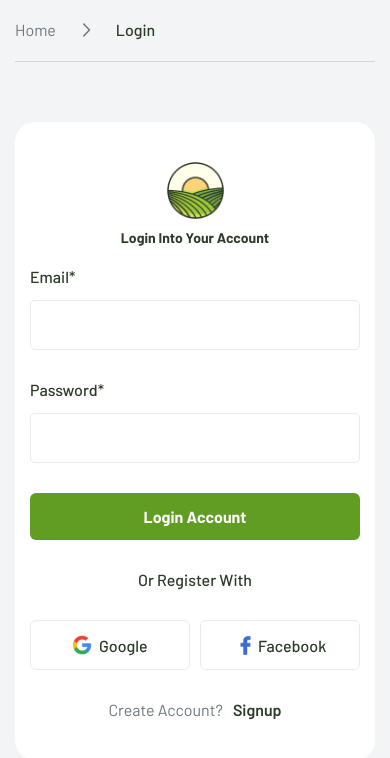
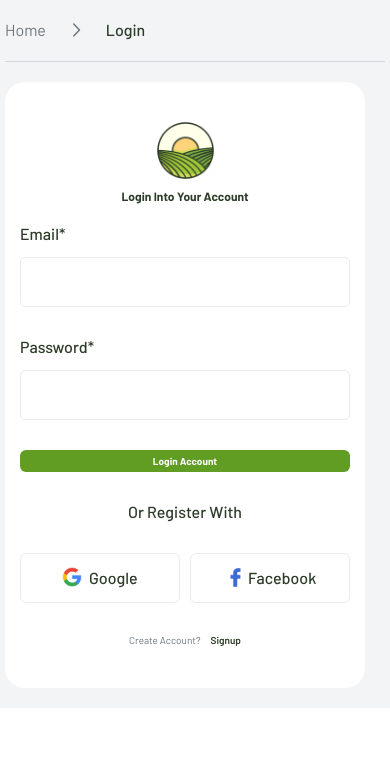
Before and after one commit to bashairfan0911/E-commerce-Prod, a React (Vite) app in the folder frontend/: page /login in a window 390 px wide. Shown: the top 758 px of the page. Built offline with nearby package versions, Linux system fonts and the light colour scheme; no server answers.

Commit message:
Adjust font sizes for mobile responsiveness

```diff
--- a/frontend/public/css/mobile.css
+++ b/frontend/public/css/mobile.css
@@ -1,4 +1,31 @@
 /* Mobile Styles - Optimized for small screens */
+
+/* Base Mobile Adjustments */
+@media only screen and (max-width: 991px) {
+  * {
+    max-width: 100%;
+  }
+
+  img {
+    max-width: 100%;
+    height: auto;
+  }
+
+  .container {
+    padding-left: 15px;
+    padding-right: 15px;
+  }
+
+  .row {
+    margin-left: -10px;
+    margin-right: -10px;
+  }
+
+  [class*="col-"] {
+    padding-left: 10px;
+    padding-right: 10px;
+  }
+}
 
 /* Tablet Styles (768px - 991px) */
 @media only screen and (min-width: 768px) and (max-width: 991px) {
@@ -52,89 +79,260 @@
 
   h1,
   .h1 {
-    font-size: 22px;
+    font-size: 18px !important;
     line-height: 1.3;
   }
 
   h2,
   .h2 {
-    font-size: 18px;
+    font-size: 15px !important;
     line-height: 1.3;
   }
 
   h3,
   .h3 {
-    font-size: 16px;
+    font-size: 14px !important;
     line-height: 1.3;
   }
 
   h4,
   .h4 {
-    font-size: 14px;
+    font-size: 13px !important;
   }
 
   h5,
   .h5 {
-    font-size: 13px;
+    font-size: 12px !important;
+  }
+
+  h6,
+  .h6 {
+    font-size: 11px !important;
   }
 
   p {
-    margin: 0 0 15px;
-    font-size: 13px;
-    line-height: 20px;
+    margin: 0 0 12px;
+    font-size: 12px !important;
+    line-height: 18px;
   }
 
   .rts-section-gap {
-    padding: 60px 0;
+    padding: 40px 0;
   }
 
   .rts-section-gapBottom {
-    padding-bottom: 60px;
+    padding-bottom: 40px;
   }
 
   .rts-section-gapTop {
-    padding-top: 60px;
+    padding-top: 40px;
+  }
+
+  /* Container and Layout */
+  .container {
+    max-width: 100%;
+    padding-left: 10px;
+    padding-right: 10px;
+  }
+
+  /* Images */
+  img {
+    max-width: 100%;
+    height: auto;
+  }
+
+  /* Buttons */
+  .btn,
+  button {
+    font-size: 12px !important;
+    padding: 8px 15px !important;
+  }
+
+  /* Forms */
+  input,
+  textarea,
+  select {
+    font-size: 12px !important;
+    padding: 8px !important;
+  }
+
+  /* Tables */
+  table {
+    font-size: 11px !important;
+  }
+
+  /* Navigation */
+  .nav,
+  .navbar {
+    font-size: 12px !important;
+  }
+
+  /* Cards and Boxes */
+  .card,
+  .box {
+    padding: 10px !important;
+    margin-bottom: 15px !important;
+  }
+
+  /* Grid columns - stack on mobile */
+  [class*="col-"] {
+    width: 100% !important;
+    flex: 0 0 100% !important;
+    max-width: 100% !important;
+  }
+
+  /* Reduce margins and paddings */
+  .mt-5,
+  .my-5 {
+    margin-top: 20px !important;
+  }
+
+  .mb-5,
+  .my-5 {
+    margin-bottom: 20px !important;
+  }
+
+  .pt-5,
+  .py-5 {
+    padding-top: 20px !important;
+  }
+
+  .pb-5,
+  .py-5 {
+    padding-bottom: 20px !important;
+  }
+
+  /* Header adjustments */
+  header {
+    padding: 10px 0 !important;
+  }
+
+  /* Footer adjustments */
+  footer {
+    padding: 20px 0 !important;
+    font-size: 11px !important;
+  }
+
+  /* Hide overflow */
+  body {
+    overflow-x: hidden !important;
+  }
+
+  /* Flex adjustments */
+  .d-flex {
+    flex-wrap: wrap !important;
   }
 }
 
 /* Small Mobile (max-width: 575px) */
 @media only screen and (max-width: 575px) {
+
   h1,
   .h1 {
-    font-size: 20px;
-    line-height: 26px;
+    font-size: 16px !important;
+    line-height: 22px;
   }
 
   h2,
   .h2 {
-    font-size: 17px;
+    font-size: 14px !important;
     line-height: 1.3;
   }
 
   h3,
   .h3 {
-    font-size: 15px;
+    font-size: 13px !important;
     line-height: 1.3;
+  }
+
+  p {
+    font-size: 11px !important;
+    line-height: 16px;
+  }
+
+  /* Smaller buttons and inputs */
+  .btn,
+  button {
+    font-size: 11px !important;
+    padding: 6px 12px !important;
+  }
+
+  input,
+  textarea,
+  select {
+    font-size: 11px !important;
+    padding: 6px !important;
   }
 }
 
 /* Extra Small Mobile (max-width: 479px) */
 @media only screen and (max-width: 479px) {
+
   h1,
   .h1 {
-    font-size: 18px;
+    font-size: 14px !important;
     line-height: 1.3;
   }
 
   h2,
   .h2 {
-    font-size: 16px;
+    font-size: 13px !important;
     line-height: 1.3;
   }
 
   h3,
   .h3 {
-    font-size: 14px;
+    font-size: 12px !important;
     line-height: 1.3;
   }
+
+  h4,
+  .h4 {
+    font-size: 11px !important;
+  }
+
+  p {
+    font-size: 10px !important;
+    line-height: 15px;
+    margin: 0 0 10px;
+  }
+
+  /* Extra small buttons and inputs */
+  .btn,
+  button {
+    font-size: 10px !important;
+    padding: 5px 10px !important;
+  }
+
+  input,
+  textarea,
+  select {
+    font-size: 10px !important;
+    padding: 5px !important;
+  }
+
+  /* Reduce all spacing */
+  .container {
+    padding-left: 5px;
+    padding-right: 5px;
+  }
+
+  .card,
+  .box {
+    padding: 8px !important;
+    margin-bottom: 10px !important;
+  }
+
+  /* Smaller section gaps */
+  .rts-section-gap {
+    padding: 20px 0 !important;
+  }
+
+  .rts-section-gapBottom {
+    padding-bottom: 20px !important;
+  }
+
+  .rts-section-gapTop {
+    padding-top: 20px !important;
+  }
 }
```
